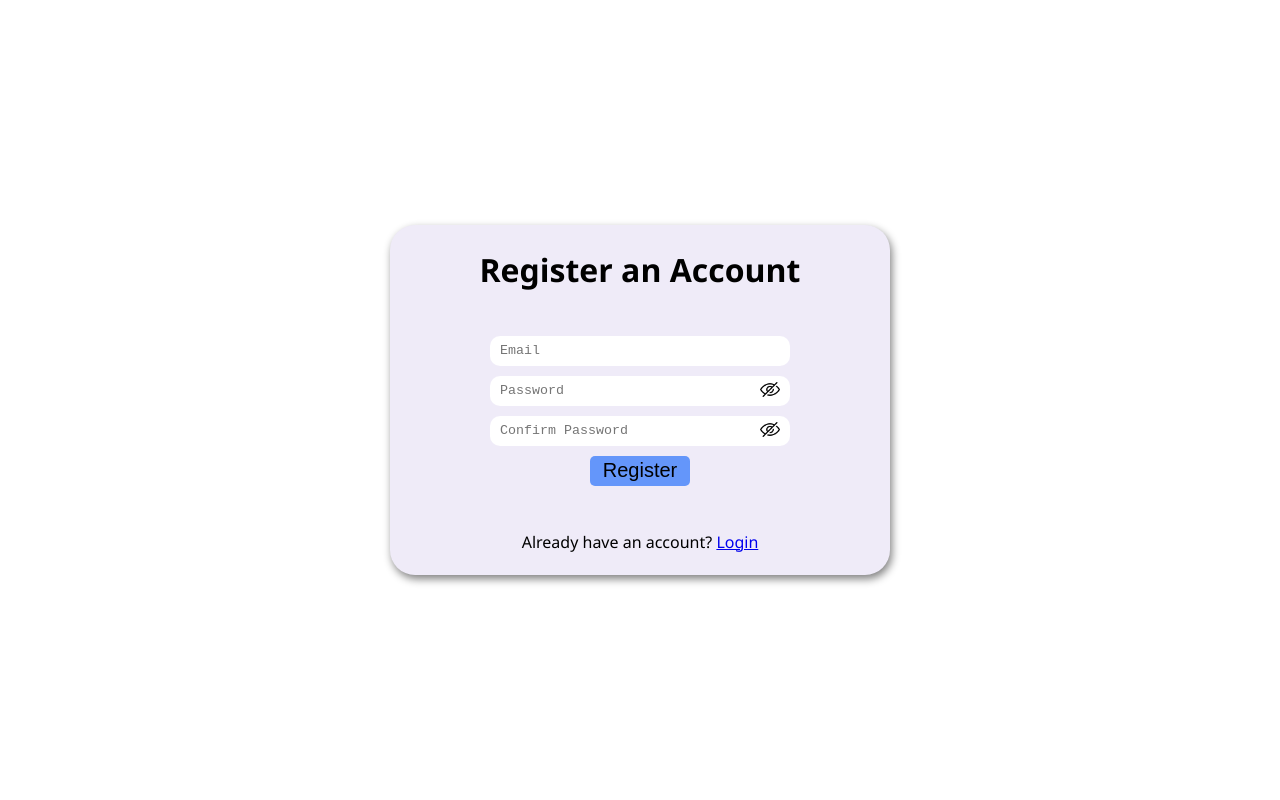
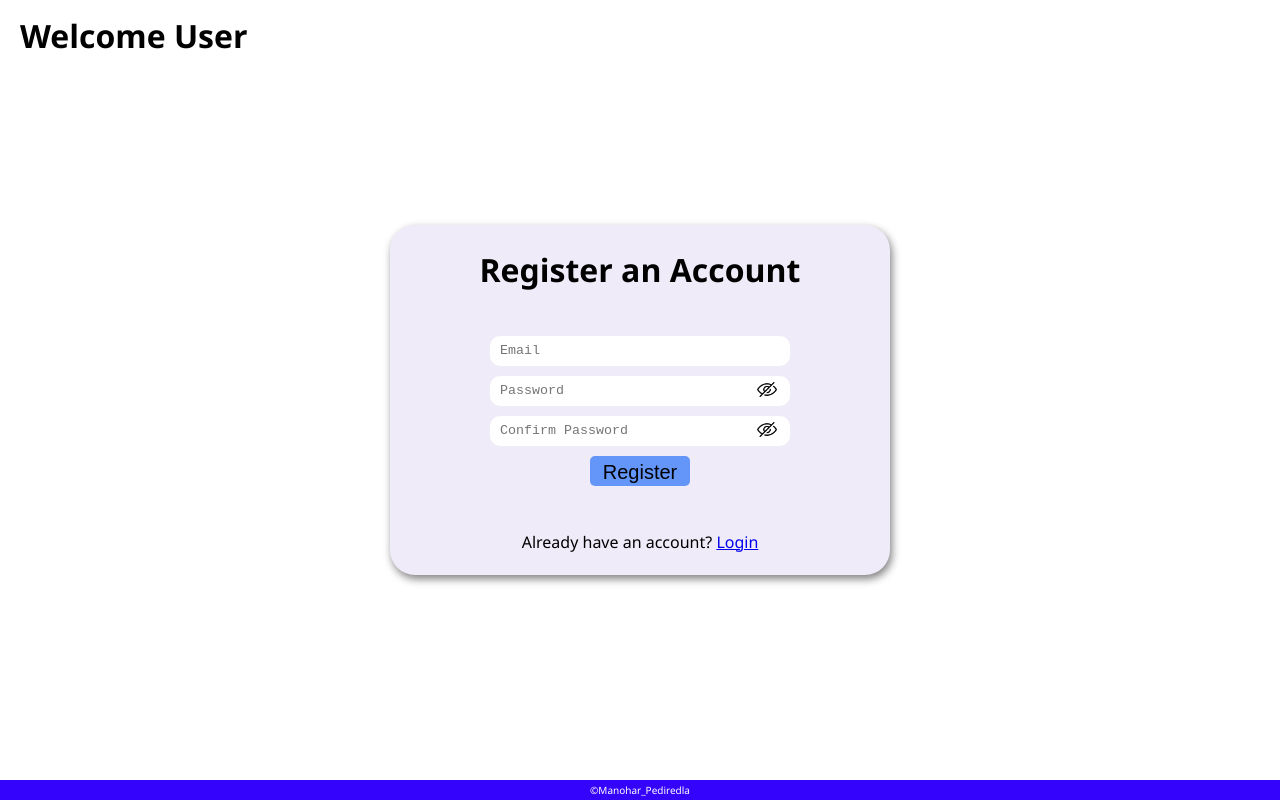
Before and after one commit to Manohar7730/job-tracker, a React (Vite) app: page /register in a window 1280 px wide. Built offline with nearby package versions, Linux system fonts and the light colour scheme; no server answers.

Commit message:
done with view of jobs data in dashboard, delete function also working

```diff
--- a/src/App.jsx
+++ b/src/App.jsx
@@ -13,7 +13,7 @@ export default function App() {
     <BrowserRouter>
       <Routes>
         <Route
-          path="/"
+          path="*"
           element={
             <PublicRoute>
               <Initial />
--- /dev/null
+++ b/src/components/Footer.jsx
@@ -0,0 +1,10 @@
+import React from 'react'
+import '../styles/Footer.css'
+
+export default function Footer() {
+  return (
+    <footer>
+        <p>&copy;Manohar_Pediredla</p>
+    </footer>
+  )
+}
--- /dev/null
+++ b/src/components/Header.jsx
@@ -0,0 +1,16 @@
+import React from "react";
+import { useAuth } from "../hooks/useAuth";
+import '../styles/Header.css'
+
+export default function Header() {
+  const { user, logout } = useAuth();
+
+  return (
+    <header>
+      <h1>
+        Welcome {user ? user.email : "User"}
+      </h1>
+      {user && <button onClick={logout}>Logout</button>}
+    </header>
+  );
+}
--- a/src/context/AuthProvider.jsx
+++ b/src/context/AuthProvider.jsx
@@ -1,28 +1,37 @@
-import { createContext,useState, useEffect } from "react";
+import { createContext, useState, useEffect } from "react";
 import { auth } from "../firebase";
-import { onAuthStateChanged, signInWithEmailAndPassword, createUserWithEmailAndPassword, signOut } from "firebase/auth";
+import {
+  onAuthStateChanged,
+  signInWithEmailAndPassword,
+  createUserWithEmailAndPassword,
+  signOut,
+} from "firebase/auth";
 
 const AuthContext = createContext();
 
 export function AuthProvider({ children }) {
   const [user, setUser] = useState(null);
+  const [loading, setLoading] = useState(true);
 
   useEffect(() => {
     // listen for auth state changes
     const unsubscribe = onAuthStateChanged(auth, (currentUser) => {
       setUser(currentUser);
+      setLoading(false);
     });
     return unsubscribe;
   }, []);
 
   // auth functions
-  const signup = (email, password) => createUserWithEmailAndPassword(auth, email, password);
-  const login = (email, password) => signInWithEmailAndPassword(auth, email, password);
+  const signup = (email, password) =>
+    createUserWithEmailAndPassword(auth, email, password);
+  const login = (email, password) =>
+    signInWithEmailAndPassword(auth, email, password);
   const logout = () => signOut(auth);
 
   return (
     <AuthContext.Provider value={{ user, signup, login, logout }}>
-      {children}
+      {loading ? <p>Loading...</p> : children}{" "}
     </AuthContext.Provider>
   );
 }
--- a/src/index.css
+++ b/src/index.css
@@ -4,13 +4,22 @@
   box-sizing: border-box;
 }
 
-body {
+html, body {
+  height: 100%;
+  overflow-x: hidden;
   font-family: "Segoe UI", Tahoma, Geneva, Verdana, sans-serif;
 }
 
-:root {
+#root {
   display: flex;
   flex-direction: column;
+  min-height: 100vh;
+}
+
+main {
+  flex: 1;
+  width: 100%;
+  display: flex;
   align-items: center;
   justify-content: center;
   min-height: 100vh;
--- a/src/main.jsx
+++ b/src/main.jsx
@@ -3,11 +3,17 @@ import { createRoot } from "react-dom/client";
 import "./index.css";
 import App from "./App.jsx";
 import { AuthProvider } from "./context/AuthProvider.jsx";
+import Header from "./components/Header.jsx";
+import Footer from "./components/Footer.jsx";
 
 createRoot(document.getElementById("root")).render(
   <StrictMode>
     <AuthProvider>
-      <App />
+      <Header />
+      <main>
+        <App />
+      </main>
+      <Footer />
     </AuthProvider>
   </StrictMode>
 );
--- a/src/pages/Dashboard.jsx
+++ b/src/pages/Dashboard.jsx
@@ -1,20 +1,77 @@
-import React from "react";
-import { useAuth } from "../hooks/useAuth";
-import { useNavigate } from "react-router-dom";
+import React, { useState } from "react";
+import "../styles/Dashboard.css";
 
 export default function Dashboard() {
-  const { user, logout } = useAuth();
-  const navigate = useNavigate();
-
-  if (!user) {
-    navigate("/login");
-    return null;
-  }
-
+  const initialJobs = [
+    {
+      id: 1,
+      title: "Frontend Developer",
+      company: "ABC Corp",
+      status: "Applied",
+      appliedDate: "2025-08-28",
+      nextDeadline: "2025-09-05",
+    },
+    {
+      id: 2,
+      title: "Front Developer",
+      company: "ABC Corp",
+      status: "Applied",
+      appliedDate: "2025-08-28",
+      nextDeadline: "2025-09-05",
+    },
+    {
+      id: 3,
+      title: "Backend Developer",
+      company: "XYZ Ltd",
+      status: "Interview",
+      appliedDate: "2025-08-20",
+      nextDeadline: "2025-09-01",
+    },
+  ];
+  const [jobs, setJobs] = useState(initialJobs);
+  const handleGo = (job) => {
+    alert(`clicked on ${job.title}`);
+  };
+  const handleEdit = (job) => {
+    alert(`clicked edit on ${job.title}`);
+  };
+  const handleDelete = (id) => {
+    setJobs(jobs.filter((j) => j.id !== id));
+  };
   return (
     <div>
-      <h1>Welcome {user.email}</h1>
-      <button onClick={logout}>Logout</button>
+      <div>
+        <table>
+          <thead>
+            <tr>
+              <th>Job Title</th>
+              <th>Company</th>
+              <th>Status</th>
+              <th>Applied Date</th>
+              <th>Deadline Date</th>
+              <th>Action</th>
+            </tr>
+          </thead>
+          <tbody>
+            {jobs.map((job) => (
+              <tr key={job.id}>
+                <td>{job.title}</td>
+                <td>{job.company}</td>
+                <td>{job.status}</td>
+                <td>{job.appliedDate}</td>
+                <td>{job.nextDeadline}</td>
+                <td>
+                  <button onClick={() => handleGo(job)}>Go</button>
+                  <button onClick={() => handleEdit(job)}>Edit</button>
+                  <button id="delete" onClick={() => handleDelete(job.id)}>
+                    Delete
+                  </button>
+                </td>
+              </tr>
+            ))}
+          </tbody>
+        </table>
+      </div>
     </div>
   );
 }
--- /dev/null
+++ b/src/styles/Dashboard.css
@@ -0,0 +1,99 @@
+.dashboard {
+  width: 95%;
+  max-width: 1200px;
+  padding: 10px;
+}
+
+.dashboard-filters {
+  display: flex;
+  flex-wrap: wrap;
+  gap: 10px;
+  margin-bottom: 15px;
+  align-items: center;
+}
+
+.dashboard-filters input,
+.dashboard-filters select {
+  padding: 5px 10px;
+  border-radius: 5px;
+  border: 1px solid #ccc;
+}
+
+table {
+  width: 100%;
+  border-collapse: collapse;
+}
+
+th, td {
+  border: 1px solid #ddd;
+  padding: 8px;
+  text-align: center;
+}
+
+th {
+  background-color: #f0f0f0;
+  cursor: pointer;
+  transition: all 0.3s ease-in-out;
+}
+
+th:hover{
+  transform: scale(1.05);
+  box-shadow: inset 0px 2px 3px black;
+}
+
+tr:nth-child(even) {
+  background-color: #f9f9f9;
+}
+
+button {
+  margin: 0 3px;
+  padding: 5px 8px;
+  border: none;
+  border-radius: 5px;
+  cursor: pointer;
+}
+
+button:hover {
+  background-color: #e0e0e0;
+}
+
+#delete{
+  background-color: rgb(255, 0, 0);
+  color: #fff;
+  transition: all 0.2s ease-in-out;
+}
+
+#delete:hover{
+  background-color:rgb(255, 25, 25) ;
+  transform: scale(1.05);
+}
+
+/* Responsive table for mobile */
+@media (max-width: 768px) {
+  table, thead, tbody, th, td, tr {
+    display: block;
+    width: 100%;
+  }
+
+  tr {
+    margin-bottom: 15px;
+    border: 1px solid #ccc;
+    padding: 10px;
+    border-radius: 8px;
+  }
+
+  th {
+    display: none;
+  }
+
+  td {
+    display: flex;
+    justify-content: space-between;
+    padding: 5px 0;
+  }
+
+  td::before {
+    content: attr(data-label);
+    font-weight: bold;
+  }
+}
--- /dev/null
+++ b/src/styles/Footer.css
@@ -0,0 +1,13 @@
+footer {
+  position: fixed;
+  bottom: 0;
+  left: 0;
+  width: 100%;
+  height: 20px;
+  font-size: 10px;
+  color: #fff;
+  background: #3403fb;
+  display: flex;
+  align-items: center;
+  justify-content: center;
+}
--- /dev/null
+++ b/src/styles/Header.css
@@ -0,0 +1,12 @@
+header {
+  position: fixed;
+  top: 0;
+  left: 0;
+  width: 100%;
+  height: 70px;
+  display: flex;
+  align-items: center;
+  justify-content: space-between;
+  padding: 0 20px;
+  z-index: 1000;
+}
```
